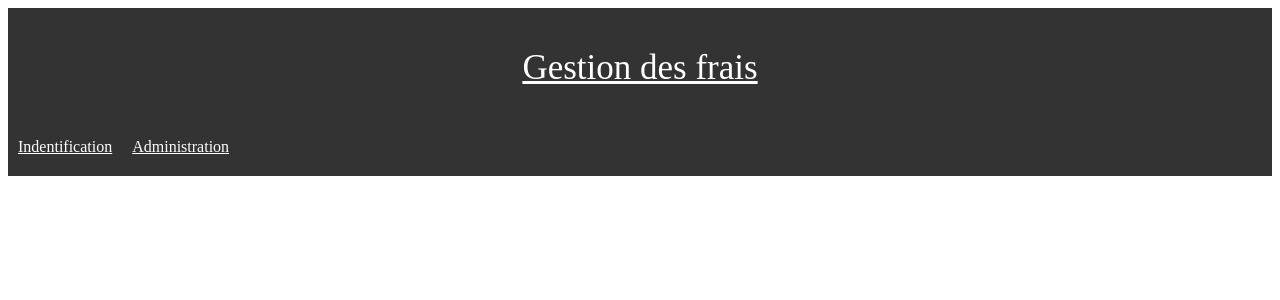
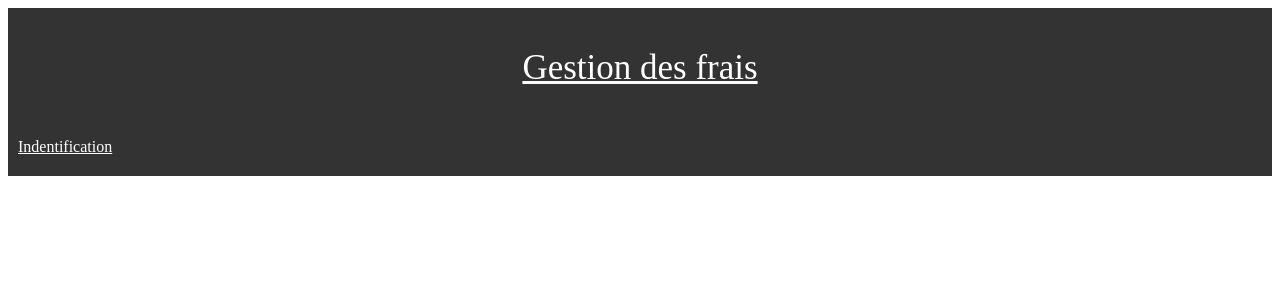
Before and after one commit to Mathildeded/fredi-ded, a PHP site: page /index.php in a window 1280 px wide. Shown: the top 300 px of the page. Run offline with PHP 8.4, Linux system fonts and the light colour scheme.

Commit message:
Update v_entete.php

```diff
--- a/vues/v_entete.php
+++ b/vues/v_entete.php
@@ -12,7 +12,6 @@
         <?php
         if (!isset($_SESSION["sessid"])){
            echo "<a href='index.php?uc=identification'> Indentification </a>";
-            echo "<a href='index.php?uc=adminIdentification'> Administration </a>";
         }
 
         else{
```
